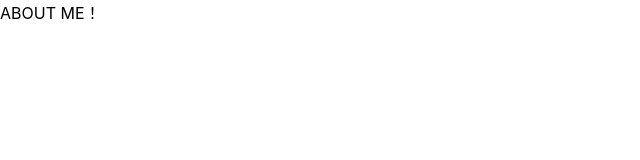
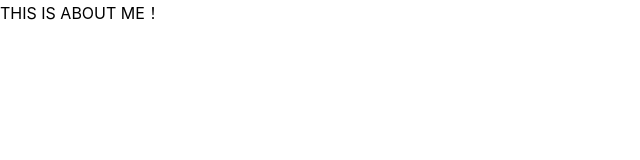
Before and after one commit to pengxiaohua/my-blog-web, a React app: page /about-me in a window 1280 px wide. Shown: the top 160 px of the page, without its empty margins (0-640 px from the left). Built offline with nearby package versions, Linux system fonts and the light colour scheme.

Commit message:
feat: 修改内容

```diff
--- a/src/about-me/index.tsx
+++ b/src/about-me/index.tsx
@@ -12,7 +12,7 @@ type Props = IProps & Partial<DefaultProps>
 
 const AboutMe: FC<Props> = (props) => {
   return (
-    <div className="about-me">ABOUT ME！</div>
+    <div className="about-me">THIS IS ABOUT ME！</div>
   )
 }
 
--- a/src/blog-detail/index.tsx
+++ b/src/blog-detail/index.tsx
@@ -10,7 +10,7 @@ type Props = IProps & Partial<DefaultProps>
 
 const BlogDetail: FC<Props> = (props) => {
   return (
-    <div className="blog-detail">BLOG DETAIL！!</div>
+    <div className="blog-detail">THIS IS BLOG DETAIL！!</div>
   )
 }
 
```
